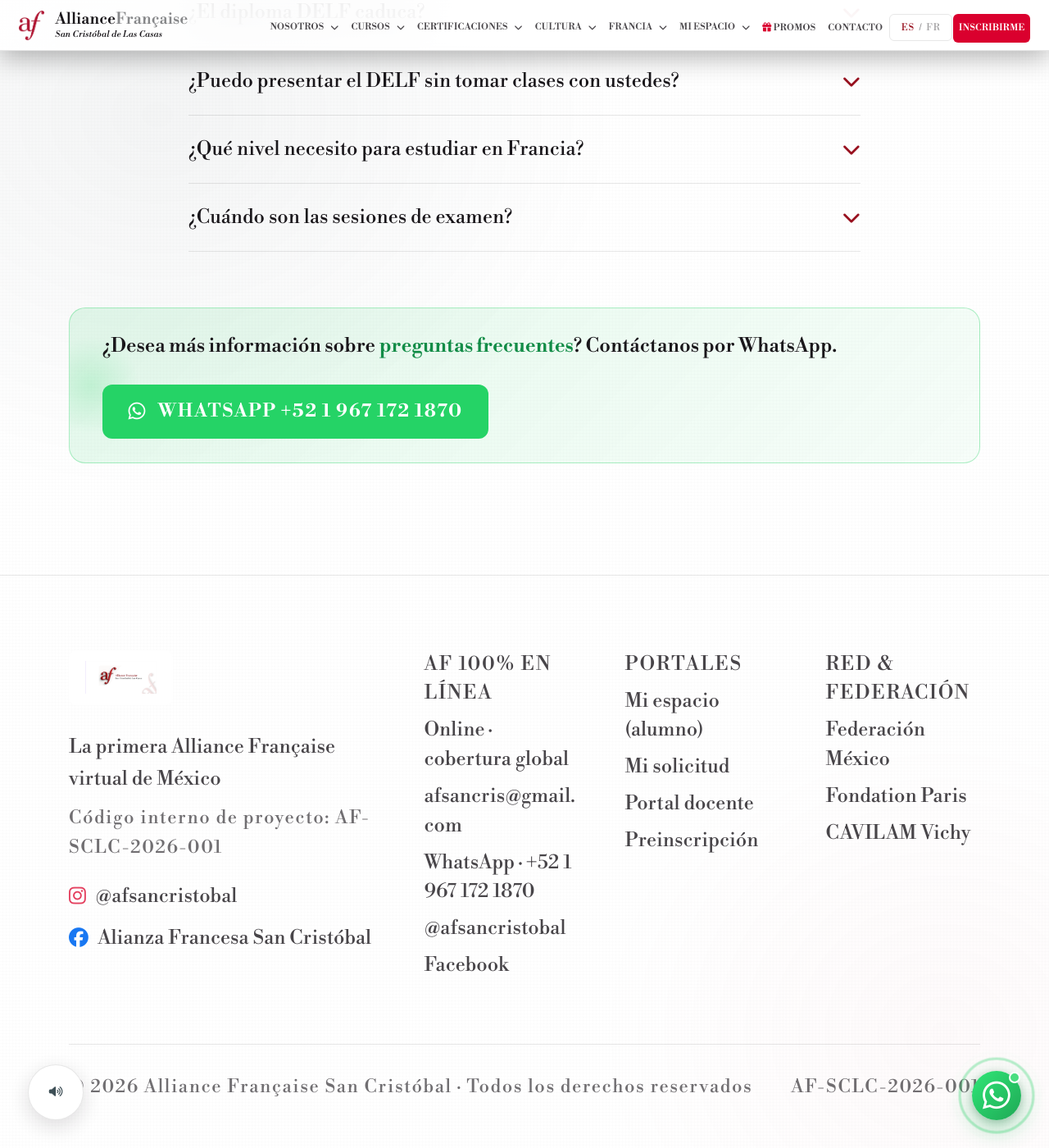
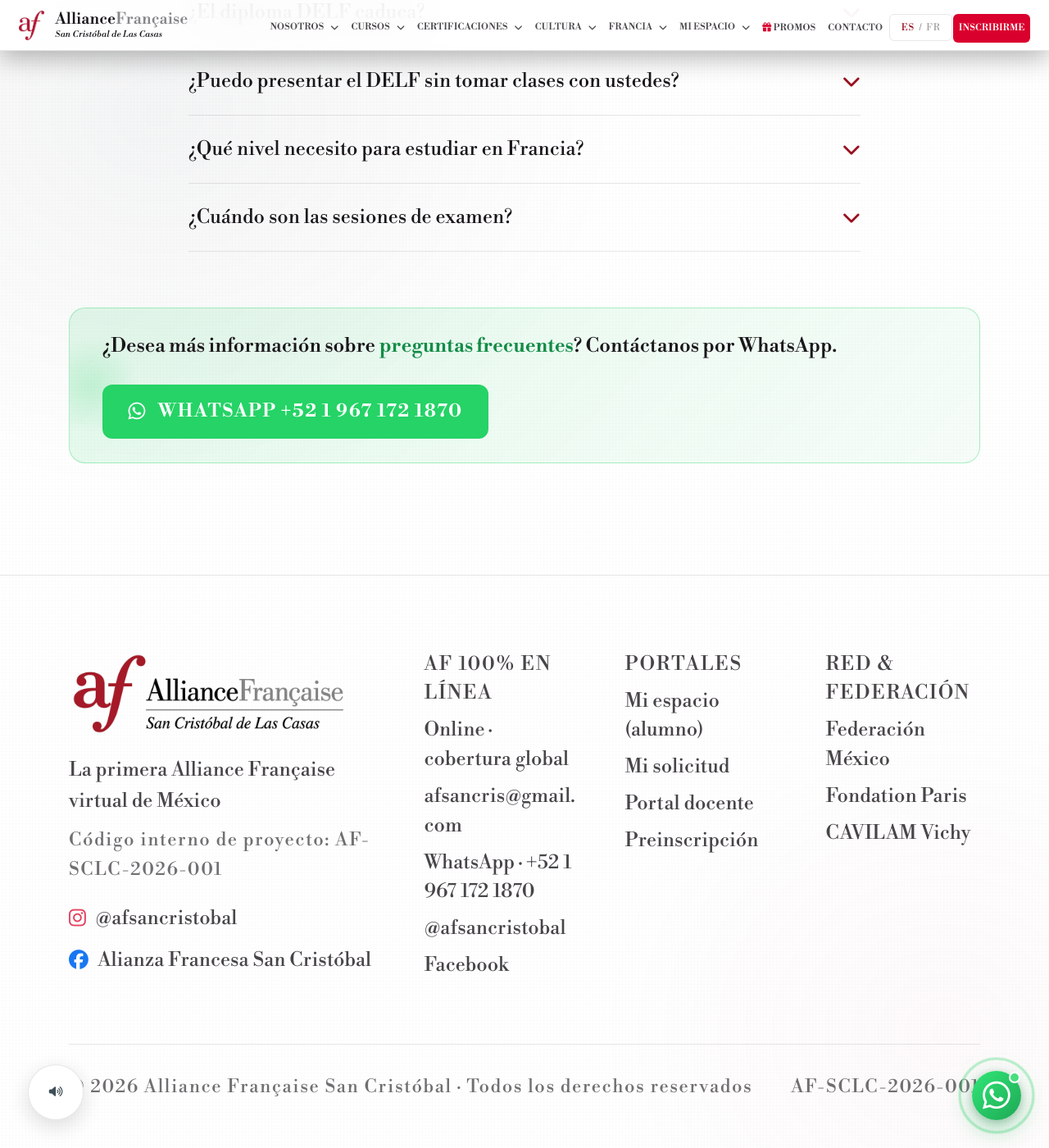
Before and after one commit to migueltillero-ship-it/af-chiapas-web, a Jekyll site: the page built from preguntas-frecuentes.html, in a window 1280 px wide and 1400 px high, scrolled down 2588 px. Shown: the whole window at 82% size. Built offline with Jekyll 4.4.1, drawn with Linux system fonts in a browser that asks for light colours; a script that is not in the unit is left out.

Commit message:
Glifo AF en 3D limpio como fondo del hero y logo plano limpio en el pie
Co-Authored-By: Claude Sonnet 5.5 <noreply@anthropic.com>
Claude-Session: https://claude.ai/code/session_01FPTjGccJB3i7sQ7kzwZSMp

```diff
--- a/_includes/footer.html
+++ b/_includes/footer.html
@@ -2,9 +2,7 @@
   <div class="container">
     <div class="footer-grid">
       <div>
-        <span style="display:inline-block;background:#fff;border-radius:10px;padding:0.6rem 0.9rem;margin-bottom:0.9rem;line-height:0">
-          <img src="src/assets/brand/logo-af-horizontal.png" alt="Alliance Française San Cristóbal de Las Casas" height="40" style="height:40px;width:auto;display:block">
-        </span>
+        <img class="footer-logo" src="assets/img/web/logo-hero-850.webp" alt="Alliance Française San Cristóbal de Las Casas" width="850" height="266">
         <p class="footer-brand-sub">La primera Alliance Française virtual de México</p>
         <p class="footer-ref">Código interno de proyecto: AF-SCLC-2026-001</p>
         <p style="margin-top:1rem;font-size:1.05rem">
--- a/assets/css/fondos.css
+++ b/assets/css/fondos.css
@@ -505,3 +505,11 @@ html{-webkit-text-size-adjust:100%;text-size-adjust:100%}
   .footer-ref{font-size:.85rem;letter-spacing:.03em}
   .footer-bottom{flex-direction:column;align-items:flex-start;gap:.5rem}
 }
+
+/* Glifo AF en 3D limpio: fondo ambiental de la primera pantalla */
+.hero-glyph{position:absolute;z-index:1;right:-16%;top:48%;height:min(108vh,70rem);width:auto;aspect-ratio:896/968;transform:translateY(-50%) rotate(-6deg);opacity:.3;pointer-events:none;user-select:none;
+  -webkit-mask-image:radial-gradient(closest-side,#000 55%,transparent 100%);mask-image:radial-gradient(closest-side,#000 55%,transparent 100%);animation:glyph-float 14s ease-in-out infinite}
+@keyframes glyph-float{0%,100%{transform:translateY(-50%) rotate(-6deg)}50%{transform:translateY(-52%) rotate(-3deg)}}
+@media(max-width:900px){.hero-glyph{right:-22%;top:34%;height:32rem;opacity:.2}}
+@media(prefers-reduced-motion:reduce){.hero-glyph{animation:none}}
+.footer-logo{display:block;width:min(100%,15rem);height:auto;aspect-ratio:850/266;margin-bottom:.9rem}
--- a/index.html
+++ b/index.html
@@ -8,6 +8,7 @@ show_intro: true
   <canvas class="hero-fx" aria-hidden="true"></canvas>
   <div class="hero-aura" aria-hidden="true"><span class="hb hb1"></span><span class="hb hb2"></span><span class="hb hb3"></span></div>
   <div class="hero-francais" aria-hidden="true">FRANÇAIS</div>
+  <img class="hero-glyph" src="assets/img/web/glyph-af-900.webp" srcset="assets/img/web/glyph-af-450.webp 450w, assets/img/web/glyph-af-900.webp 900w" sizes="(max-width:900px) 70vw, 40vw" width="896" height="968" alt="" aria-hidden="true" decoding="async">
   <div class="hero-grid2">
     <div class="hero-copy">
       <div class="hero-logo-wrap">
```
Also changed, not shown: assets/img/web/glyph-af-450.webp (added), assets/img/web/glyph-af-900.webp (added).
